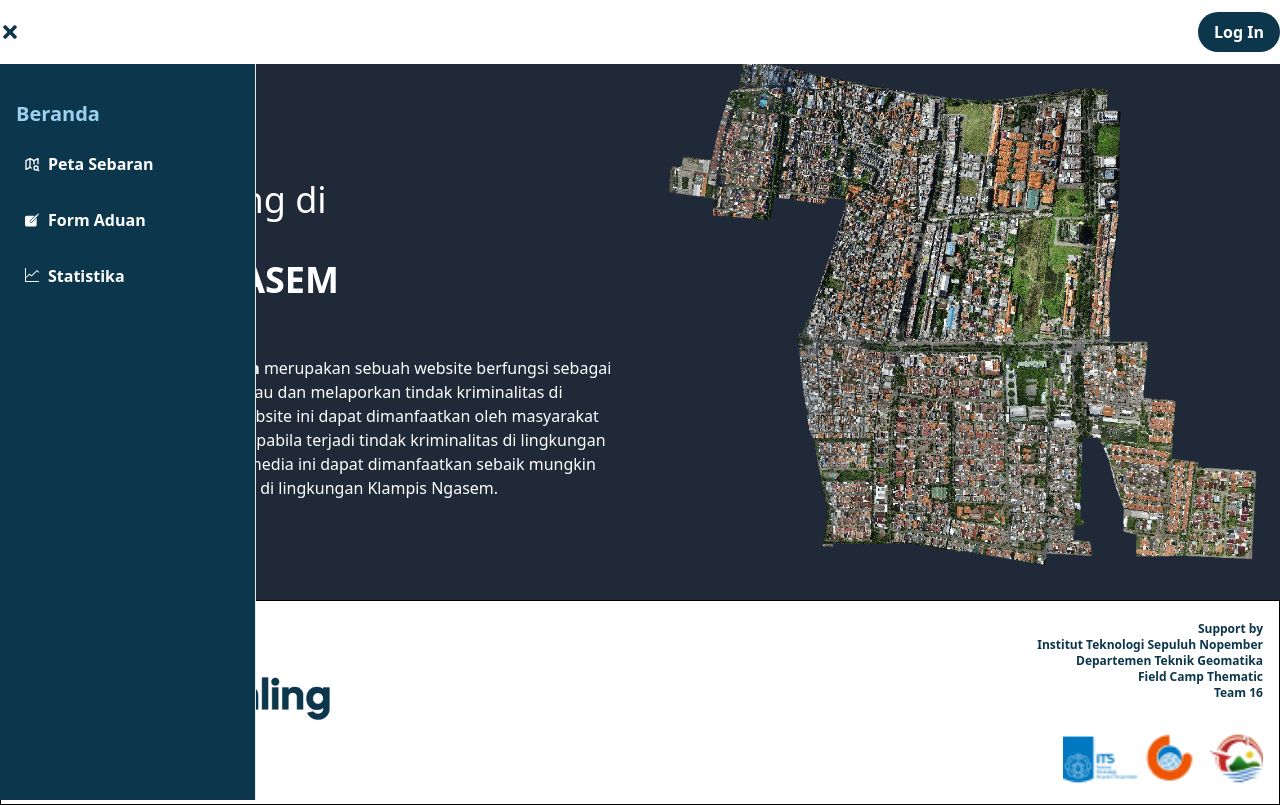
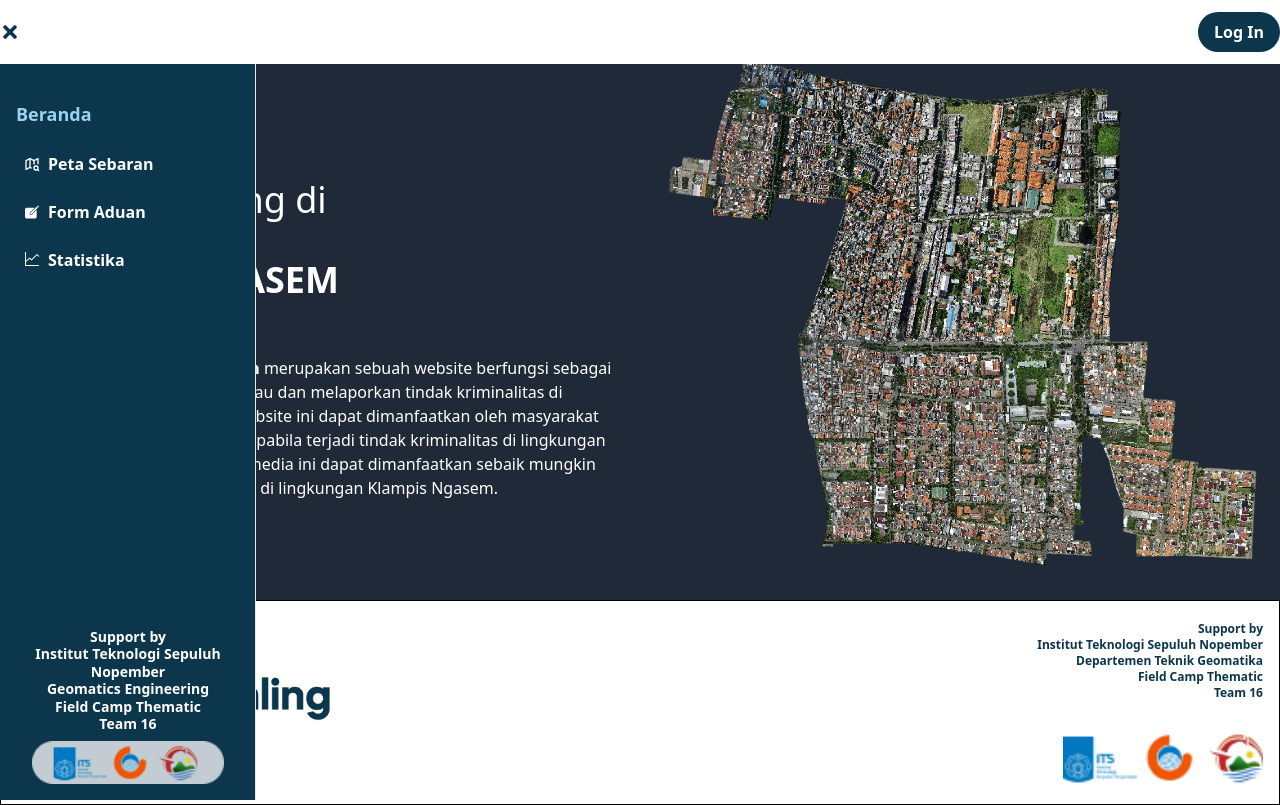
Before and after one commit to agus-darmawan/siskamling-leaflet-nextjs, a Next.js app: page / in a window 1280 px wide. Both pictures are taken after a click on the button 10 px from the left and 32 px from the top of the page. Built offline with nearby package versions, Linux system fonts and the light colour scheme.

Commit message:
feat: add image in sidebar

```diff
--- a/src/components/Sidebar/index.tsx
+++ b/src/components/Sidebar/index.tsx
@@ -1,5 +1,6 @@
 import React from "react";
 import Link from "next/link";
+import Image from "next/image";
 import { IoIosCreate } from "react-icons/io";
 import { TbMapSearch } from "react-icons/tb";
 import { VscGraphLine } from "react-icons/vsc";
@@ -14,11 +15,12 @@ const Sidebar: React.FC = () => {
       className="fixed inset-y-0 left-0 bg-[#0C364B] transform transition-transform translate-x-0 z-20 w-64 border-r mt-16"
       tabIndex={-1}
     >
-      <div className="w-64 p-4">
+      <div className="w-64 p-4 h-full flex justify-between flex-col">
+        <div>
           <div className="flex justify-between items-center pt-5">
-          <h5 className="text-xl font-bold text-[#9BD2EF]">Beranda</h5>
+            <h5 className="text-lg font-bold text-[#9BD2EF]">Beranda</h5>
           </div>
-        <div className="mt-4 space-y-4 text-white font-bold">
+          <div className="mt-4 space-y-2 text-white font-bold">
             <Navigate
               href="/Petasebaran"
               icon={<TbMapSearch />}
@@ -36,6 +38,22 @@ const Sidebar: React.FC = () => {
               icon={<VscGraphLine />}
               text="Statistika"
               isActive={pathname === "#"}
+            />
+          </div>
+        </div>
+        <div className="space-y-2">
+          <p className="text-white font-semibold text-center leading-tight text-sm">
+            Support by <br /> Institut Teknologi Sepuluh Nopember <br />
+            Geomatics Engineering <br />
+            Field Camp Thematic <br />
+            Team 16
+          </p>
+          <Image
+            src="/images/footer/logo-its-dep-bg.png"
+            alt="Logo"
+            width={151}
+            height={34}
+            className="w-full max-w-xs px-4"
           />
         </div>
       </div>
```
Also changed, not shown: public/images/footer/logo-its-dep-bg.png (added). Lines whose indentation alone changed are shown as unchanged.
